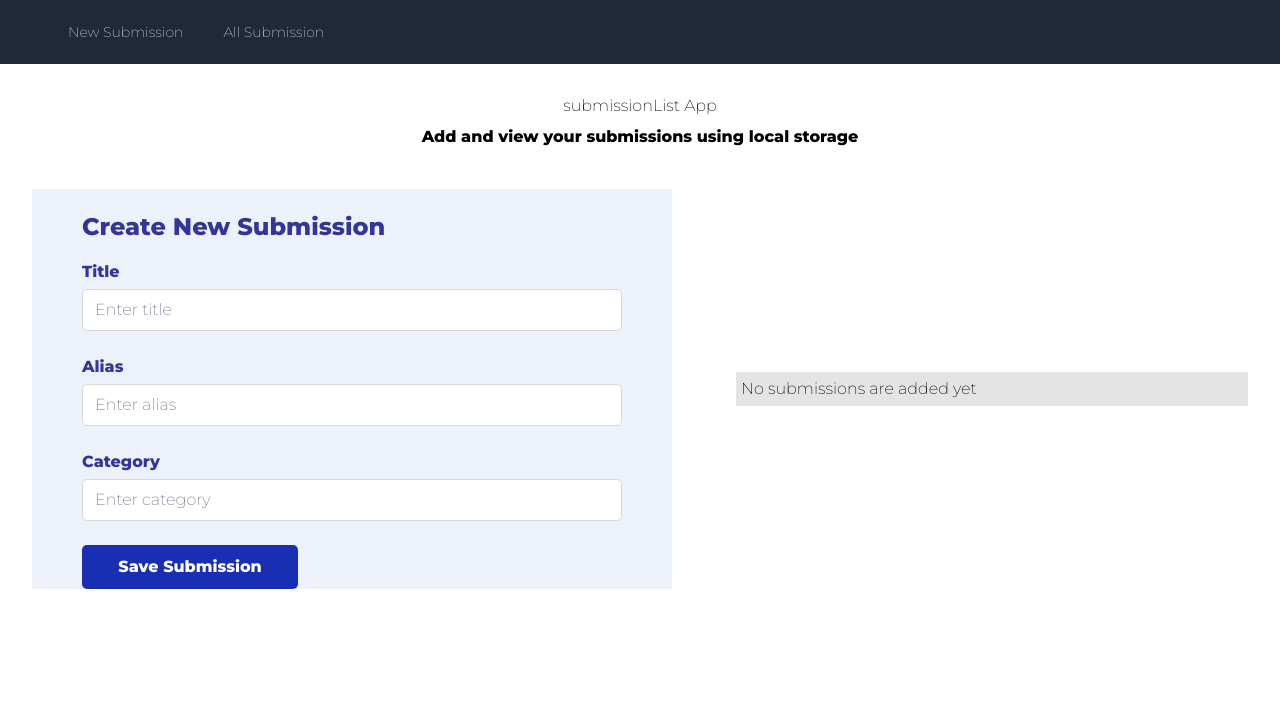
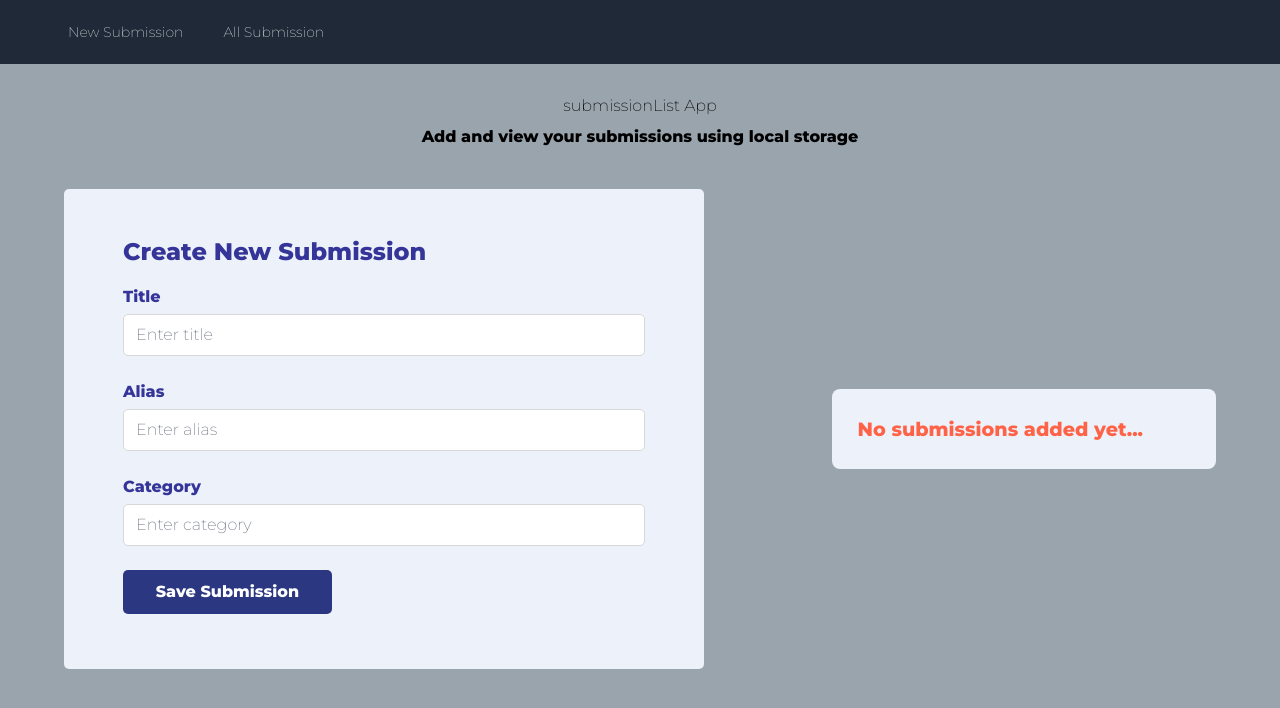
Before and after one commit to Paskab012/redux-tailwind, a React (Create React App) app: page /NewSubmission in a window 1280 px wide. Shown: the top 708 px of the page. Built offline with nearby package versions, Linux system fonts and the light colour scheme.

Commit message:
Add logic to submit form input

```diff
--- a/src/components/NewSubmission/form.js
+++ b/src/components/NewSubmission/form.js
@@ -74,6 +74,7 @@ export const Form = () => {
             <label>Alias</label>
             <input
               type="text"
+              maxLength="100"
               className="form-control"
               placeholder="Enter alias"
               required
@@ -84,6 +85,7 @@ export const Form = () => {
             <label>Category</label>
             <input
               type="text"
+              maxLength="100"
               className="form-control"
               placeholder="Enter category"
               required
@@ -100,30 +102,27 @@ export const Form = () => {
         <div className="view-container">
           {submissions.length > 0 && (
             <>
-              <div className="table-responsive">
-                <table className="table">
-                  <thead>
-                    <tr>
-                      <th>Title</th>
-                      <th>Alias</th>
-                      <th>Category</th>
-                      <th>Delete</th>
-                    </tr>
-                  </thead>
-                  <tbody>
+              <div className="respons">
+                <div className="w-1200px">
+                  <div>
+                    <div className="w-1200px">
+                      <h3 className="lastAdded">Recently saved submissions</h3>
+                    </div>
+                  </div>
+                  <div>
                     <SideForm submissions={submissions} deleteSubmission={deleteSubmission} />
-                  </tbody>
-                </table>
+                  </div>
+                </div>
               </div>
               <button
-                className="btn btn-danger btn-md"
+                className="btn btn-last btn-md"
                 onClick={() => setSubmissions([])}
               >
                 Remove All
               </button>
             </>
           )}
-          {submissions.length < 1 && <div>No submissions are added yet</div>}
+          {submissions.length < 1 && <div className="addedSubmission">No submissions added yet...</div>}
         </div>
 
       </div>
--- a/src/components/NewSubmission/sideForm.js
+++ b/src/components/NewSubmission/sideForm.js
@@ -8,13 +8,13 @@ import { trash } from 'react-icons-kit/feather/trash';
 function SideForm({ submissions, deleteSubmission }) {
   return submissions.map((submission) => (
 
-    <div key={submission.category}>
-      <div className="flex justify-between bg-green-400 side-div">
+    <div key={submission.category} className="center">
+      <div className="flex justify-between side-div">
         <div className="submission">
-          <h2>{submission.title}</h2>
-          <div className="flex justify-between bg-red-200 paragraphe">
-            <p>{submission.alias}</p>
-            <p>{submission.category}</p>
+          <h2 className="font-bold">{submission.title}</h2>
+          <div className="flex justify-between paragraphe">
+            <h4 className="font-normal">{submission.alias}</h4>
+            <h4>{submission.category}</h4>
           </div>
         </div>
         <div className="delete-btn" onClick={() => deleteSubmission(submission.category)}>
--- a/src/index.css
+++ b/src/index.css
@@ -13,11 +13,19 @@
 .wrapper{
     overflow-x: hidden;
     overflow-y: auto;
+    background-color: rgb(153, 164, 173);
+    background-repeat: no-repeat;
+    height: 100vh;
 }
 
 .wrapper h1{
     margin-top: 30px;
     text-align: center;
+}
+
+h2 {
+    font-size: 1.1rem;
+    color: rgb(20, 53, 95);
 }
 
 .wrapper p{
@@ -36,15 +44,21 @@
     display: flex;
     flex-direction: column;
     width: 50%;
-    height: 400px;
+    height: 480px;
     background-color: rgb(237, 242, 250);
     margin: 20px auto;
-    padding: 20px;
+    padding: 30px;
+    border-radius: 5px;
+    -webkit-border-radius: 5px;
+    -moz-border-radius: 5px;
+    -ms-border-radius: 5px;
+    -o-border-radius: 5px;
+    backdrop-filter: blur(5px);
 }
 
-.wrapper .form-container .btn{
+.btn{
     width: 40%;
-    background-color: rgb(24, 47, 179);
+    background-color: rgb(43, 56, 129);
     color: white;
     font-weight: bold;
     padding: 10px;
@@ -55,11 +69,32 @@
     -o-border-radius:5px ;
 }
 
+.btn-last {
+    width: 40%;
+    background-color: tomato;
+    color: white;
+    font-weight: bold;
+    padding: 10px;
+    border-radius:5px ;
+    -webkit-border-radius:5px ;
+    -moz-border-radius:5px ;
+    -ms-border-radius:5px ;
+    -o-border-radius:5px ;
+    margin: 0 auto;
+}
+
 .side-div{
-    background-color: aqua;
     width: 100% !important;
     display: flex;
-    flex-direction: center;
+    margin: 20px 0 20px 0;
+    background-color: rgb(181, 185, 204);
+    padding: 10px;
+    border-radius: 5px;
+    -webkit-border-radius: 5px;
+    -moz-border-radius: 5px;
+    -ms-border-radius: 5px;
+    -o-border-radius: 5px;
+    box-shadow: 1px 1px 7px 1px white;
 }
 
 .form-group {
@@ -68,10 +103,25 @@
     margin: 0 auto;
 }
 
+.delete-btn {
+    color: tomato;
+    cursor: pointer;
+    font-size: 2rem;
+}
+
 .form-group h3 {
     font-size: 1.5rem;
     font-weight: bold;
     margin-bottom: 15px;
+    margin-top: 15px;
+    color: rgb(53, 53, 153);
+}
+
+.lastAdded {
+    font-size: 1.5rem;
+    font-weight: bold;
+    margin-bottom: 15px;
+    margin-top: 15px;
     color: rgb(53, 53, 153);
 }
 
@@ -95,26 +145,33 @@
     margin-bottom: 5px;
 }
 .wrapper .view-container{
-    width: 40%;
-    background-color: #e4e4e4;
+    width: 30%;
+    background-color: rgb(237, 242, 250);
     margin: 0 auto;
-    padding: 5px;
+    padding: 2%;
     display: flex;
     justify-content: center;
     flex-direction: column;
-}
-
-.delete-btn{
-    color: red;
-    cursor: pointer;
-}
-
-tbody{
-    margin-top: 25px;
+    border-radius: 8px;
+    -webkit-border-radius: 8px;
+    -moz-border-radius: 8px;
+    -ms-border-radius: 8px;
+    -o-border-radius: 8px;
 }
 
 .paragraphe {
-    background-color: black;
-    color: white;
+    color: rgb(71, 94, 146);
     font-weight: normal;
 }
+
+.paragraphe h4 {
+    margin-right: 10px;
+    border-right: 2px solid rgb(49, 49, 189);
+    padding-right: 8px;
+}
+
+.addedSubmission {
+    font-weight: bold;
+    color: tomato;
+    font-size: larger;
+}
```
Also changed, not shown: src/assets/project.svg (added).
